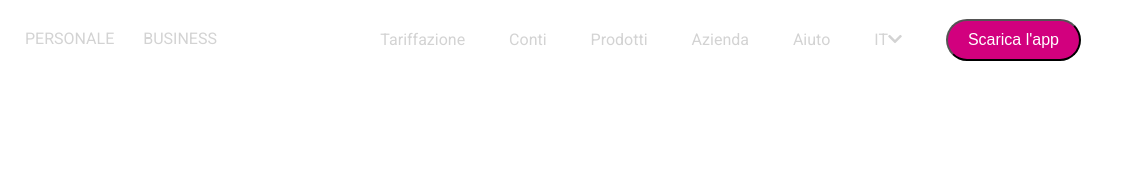
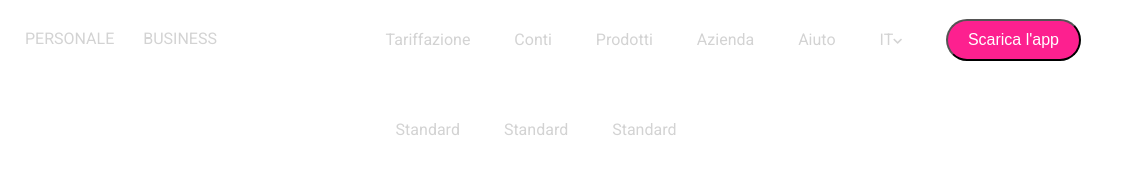
Before and after one commit to AndreaBottini/js-html-css-revolut, a plain HTML site: page index.html in a window 1280 px wide. Shown: the full height of the page, 149-1280 px from the left. Drawn offline with Linux system fonts and the light colour scheme.

Commit message:
Impostazione Dropdown

```diff
--- a/css/style.css
+++ b/css/style.css
@@ -61,8 +61,12 @@ body {
   color: black;
 }
 
+.fa-chevron-down {
+  font-size: 10px;
+}
+
 .button_dwn {
-  background-color: #D2007E;
+  background-color: #FD208F;
   color: white;
   border-radius: 30px;
   font-size: 16px;
@@ -70,4 +74,18 @@ body {
   margin-right: 50px;
 }
 
-.list_right li
+.button_dwn:hover {
+  background-color: #D2007E;
+  cursor: pointer;
+}
+
+//dropdown
+.relative {
+  position: relative;
+}
+
+.drop {
+  position: absolute;
+  padding: 0 10px;
+  margin-top: 10px;
+}
--- a/index.html
+++ b/index.html
@@ -18,9 +18,15 @@
           </ul>
         </div>
         <div class="navbar_right">
-          <ul class="list_right">
+          <ul class="list_right relative">
             <li><a href="#">Tariffazione</a></li>
-            <li><a href="#">Conti</a></li>
+            <li><a href="#">Conti</a>
+              <ul class="drop">
+                <li><a href="#">Standard</a></li>
+                <li><a href="#">Standard</a></li>
+                <li><a href="#">Standard</a></li>
+              </ul>
+            </li>
             <li><a href="#">Prodotti</a></li>
             <li><a href="#">Azienda</a></li>
             <li><a href="#">Aiuto</a></li>
```
